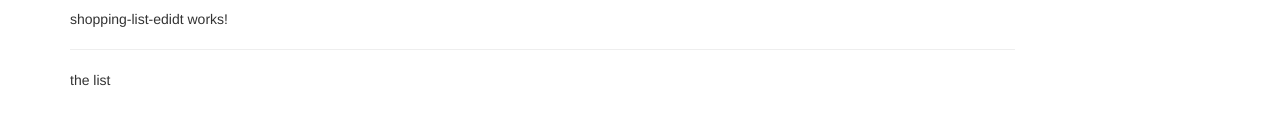
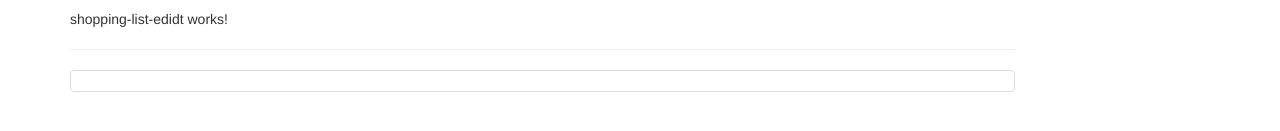
Before and after one commit to TaherBarakat/ng-food-app, an Angular app: page / in a window 1280 px wide. Shown: the part 239-370 px from the top of the page. Built offline with nearby package versions, Linux system fonts and the light colour scheme.

Commit message:
create Ingredient model

```diff
--- /dev/null
+++ b/src/app/shared/ingredient.model.ts
@@ -0,0 +1,3 @@
+export class ingredient {
+  constructor(public name: string, public amount: number) {}
+}
--- a/src/app/shopping-list/shopping-list.component.html
+++ b/src/app/shopping-list/shopping-list.component.html
@@ -3,6 +3,8 @@
     <app-shopping-list-edit></app-shopping-list-edit>
 
     <hr />
-    <p>the list</p>
+    <ul class="list-group">
+      <a class="list-group-item" style="cursor: pointer"></a>
+    </ul>
   </div>
 </div>
--- a/src/app/shopping-list/shopping-list.component.ts
+++ b/src/app/shopping-list/shopping-list.component.ts
@@ -1,10 +1,10 @@
 import { Component } from '@angular/core';
-
+import { ingredient } from '../shared/ingredient.model';
 @Component({
   selector: 'app-shopping-list',
   templateUrl: './shopping-list.component.html',
-  styleUrl: './shopping-list.component.css'
+  styleUrl: './shopping-list.component.css',
 })
 export class ShoppingListComponent {
-
+  ingredients: ingredient[] = [new ingredient('tomato', 3)];
 }
```
